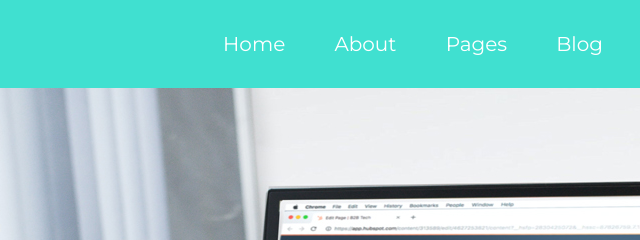
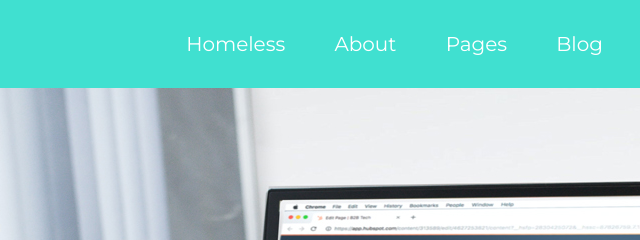
Before and after one commit to webdevcyberlynx/websitemyfirst.github.io, a plain HTML site: page index.html in a window 1280 px wide. Shown: the top 240 px of the page, 351-991 px from the left. Drawn offline with Linux system fonts and the light colour scheme.

Commit message:
Update index.html

```diff
--- a/index.html
+++ b/index.html
@@ -12,7 +12,7 @@
 		<div class="max-width">
 			<div class="logo"><img src="images/myownlogo.png"></div>
 		<ul class="menu">
-			<li><a href="#about">Home</a></li>
+			<li><a href="#about">Homeless</a></li>
 			<li><a href="#services">About</a></li>
 			<li><a href="#skills">Pages</a></li>
 			<li><a href="#contact">Blog</a></li>
```
